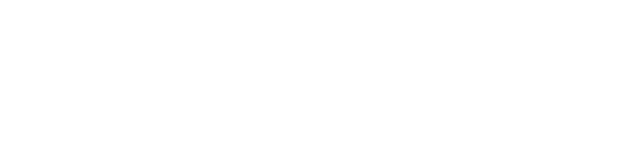
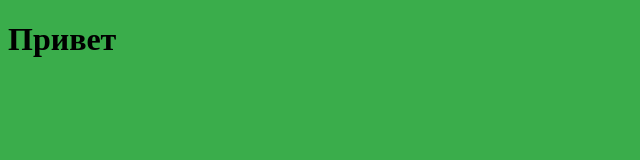
Before and after one commit to svyatoslavlp/Space-X-code, a plain HTML site: page app/index.html in a window 1280 px wide. Shown: the whole page, without its empty margins (0-640 px from the left). Drawn offline with Linux system fonts and the light colour scheme.

Commit message:
настроил liveScss

```diff
--- a/app/index.html
+++ b/app/index.html
@@ -5,6 +5,9 @@
     <meta http-equiv="X-UA-Compatible" content="IE=edge" />
     <meta name="viewport" content="width=device-width, initial-scale=1.0" />
     <title>Space X</title>
+    <link rel="stylesheet" href="./css/style.min.css" />
   </head>
-  <body></body>
+  <body>
+    <h1>Привет</h1>
+  </body>
 </html>
--- a/app/scss/style.scss
+++ b/app/scss/style.scss
@@ -0,0 +1,5 @@
+$backgroundColor: rgb(58, 173, 75);
+
+body {
+    background-color: $backgroundColor;
+}
```
Also changed, not shown: app/css/style.css, app/css/style.min.css (added).
